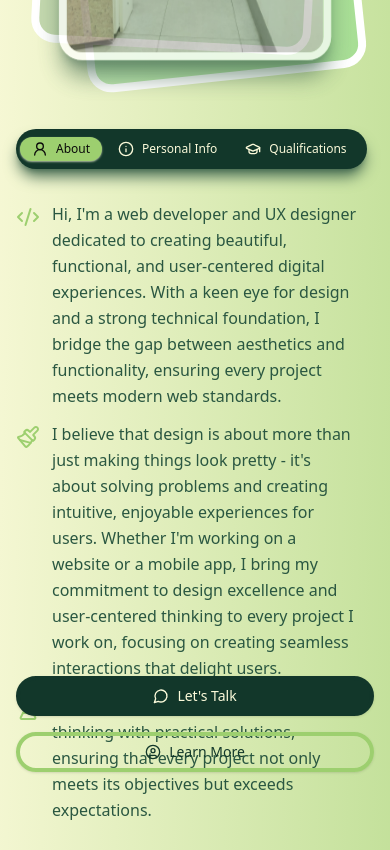
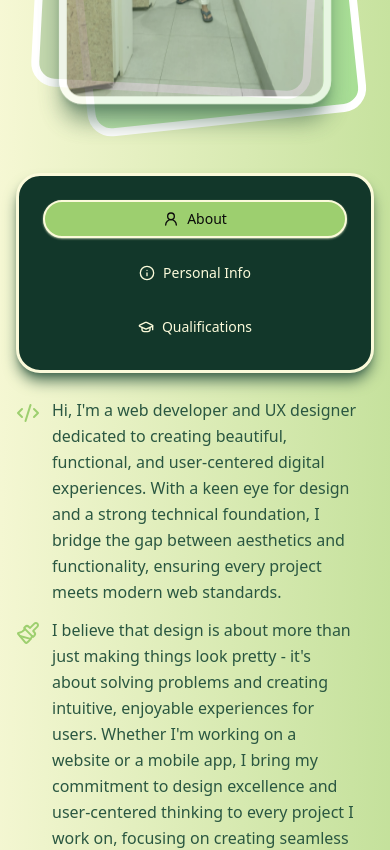
Before and after one commit to AmanSuryavanshi-1/AmanSuryavanshi-1-AmanSuryavanshi.dev, a Next.js app: page / in a window 390 px wide. Shown: the part 1440-2290 px from the top of the page. Built offline with nearby package versions, Linux system fonts and the light colour scheme; no server answers.

Commit message:
added complete responsive for homepage

```diff
--- a/src/components/about/AboutMe.tsx
+++ b/src/components/about/AboutMe.tsx
@@ -70,37 +70,42 @@ const AboutMe = ({ personalInfo = defaultProps.personalInfo,
           </div>
 
           <div className="lg:col-span-8">
-            <Tabs defaultValue="about" className="w-full h-[61vh]">
-              <TabsList className="mb-6 py-5 rounded-3xl bg-forest-900 border-[3px] border-sage-100 shadow-lg shadow-forest-500 text-sage-100 max-md:border-0 ">
+            <Tabs defaultValue="about" className="w-full max-md:mx-auto h-[61vh] max-md:h-auto max-[375px]:mt-8">
+              <TabsList className="py-5 rounded-3xl bg-forest-900 border-[3px] border-sage-100 shadow-lg shadow-forest-500 text-sage-100
+                 max-md:w-full max-md:min-h-[200px] max-md:flex max-md:flex-col max-md:justify-between max-md:gap-4 max-md:p-6
+                max-[375px]:gap-2 max-[375px]:p-4">
                 <TabsTrigger
-                  className="mr-1 rounded-3xl border-2 border-transparent data-[state=active]:bg-lime-500 data-[state=active]:border-sage-100 data-[state=active]:shadow-sm data-[state=active]:shadow-sage-300 hover:bg-forest-500 max-md:border-0 max-md:text-xs"
+                  className="mr-1 rounded-3xl border-2 border-transparent data-[state=active]:bg-lime-500 data-[state=active]:border-sage-100 data-[state=active]:shadow-sm data-[state=active]:shadow-sage-300 hover:bg-forest-500
+                  max-md:w-full max-md:h-14 max-md:flex max-md:items-center max-md:justify-center max-md:mr-0 max-[375px]:h-12 max-[375px]:text-sm"
                   value="about">
                   <User2 className="w-4 h-4 mr-2" />
                   About
                 </TabsTrigger>
                 <TabsTrigger
-                  className="mr-1 rounded-3xl border-2 border-transparent data-[state=active]:bg-lime-500 data-[state=active]:border-sage-100 data-[state=active]:shadow-sm data-[state=active]:shadow-sage-300 hover:bg-forest-500 max-md:border-0 max-md:text-xs"
+                  className="mr-1 rounded-3xl border-2 border-transparent data-[state=active]:bg-lime-500 data-[state=active]:border-sage-100 data-[state=active]:shadow-sm data-[state=active]:shadow-sage-300 hover:bg-forest-500
+                  max-md:w-full max-md:h-14 max-md:flex max-md:items-center max-md:justify-center max-md:mr-0"
                   value="personal-info">
                   <Info className="w-4 h-4 mr-2" />
                   Personal Info
                 </TabsTrigger>
                 <TabsTrigger
-                  className="mr-1 rounded-3xl border-2 border-transparent data-[state=active]:bg-lime-500 data-[state=active]:border-sage-100 data-[state=active]:shadow-sm data-[state=active]:shadow-sage-300 hover:bg-forest-500 max-md:border-0 max-md:text-xs"
+                  className="mr-1 rounded-3xl border-2 border-transparent data-[state=active]:bg-lime-500 data-[state=active]:border-sage-100 data-[state=active]:shadow-sm data-[state=active]:shadow-sage-300 hover:bg-forest-500
+                  max-md:w-full max-md:h-14 max-md:flex max-md:items-center max-md:justify-center max-md:mr-0"
                   value="qualifications">
                   <GraduationCap className="w-4 h-4 mr-2" />
                   Qualifications
                 </TabsTrigger>
               </TabsList>
 
-              <TabsContent value="about">
+              <TabsContent value="about" className="max-md:mt-6">
                 <AboutContent />
               </TabsContent>
 
-              <TabsContent value="personal-info">
+              <TabsContent value="personal-info" className="max-md:mt-6">
                 <PersonalInfo data={personalInfo} />
               </TabsContent>
 
-              <TabsContent value="qualifications">
+              <TabsContent value="qualifications" className="max-md:mt-6">
                 <Qualifications data={qualificationsData} />
               </TabsContent>
             </Tabs>
--- a/src/components/hero/Hero.tsx
+++ b/src/components/hero/Hero.tsx
@@ -28,10 +28,10 @@ export default function Header() {
         transition={{ duration: 1.2, ease: "easeOut" }}
       />
       <motion.div
-        className="container relative flex flex-col items-center py-12 justify-center h-[92vh] gap-8 mx-auto md:h-5/6"
+        className="container relative flex flex-col items-center py-12 justify-center h-full gap-8 mx-auto md:h-5/6"
         style={{ opacity, scale, y }}
       >
-        <div className="grid grid-cols-1 md:grid-cols-[10px_2fr_1fr] gap-8 md:gap-28 px-20 max-md:px-2 md:pt-22 items-center">
+        <div className="max-h-[750px]:mt-28 max-h-[650px]:mt-32 overflow-hidden  grid grid-cols-1 md:grid-cols-[10px_2fr_1fr] gap-8 md:gap-28 px-20 max-md:px-2 md:pt-22  items-center">
           <motion.div
             className="relative order-1 w-64 h-64 mx-auto md:order-3 md:w-96 md:h-96 md:mx-0"
             initial={{ scale: 0, rotate: -180 }}
```
